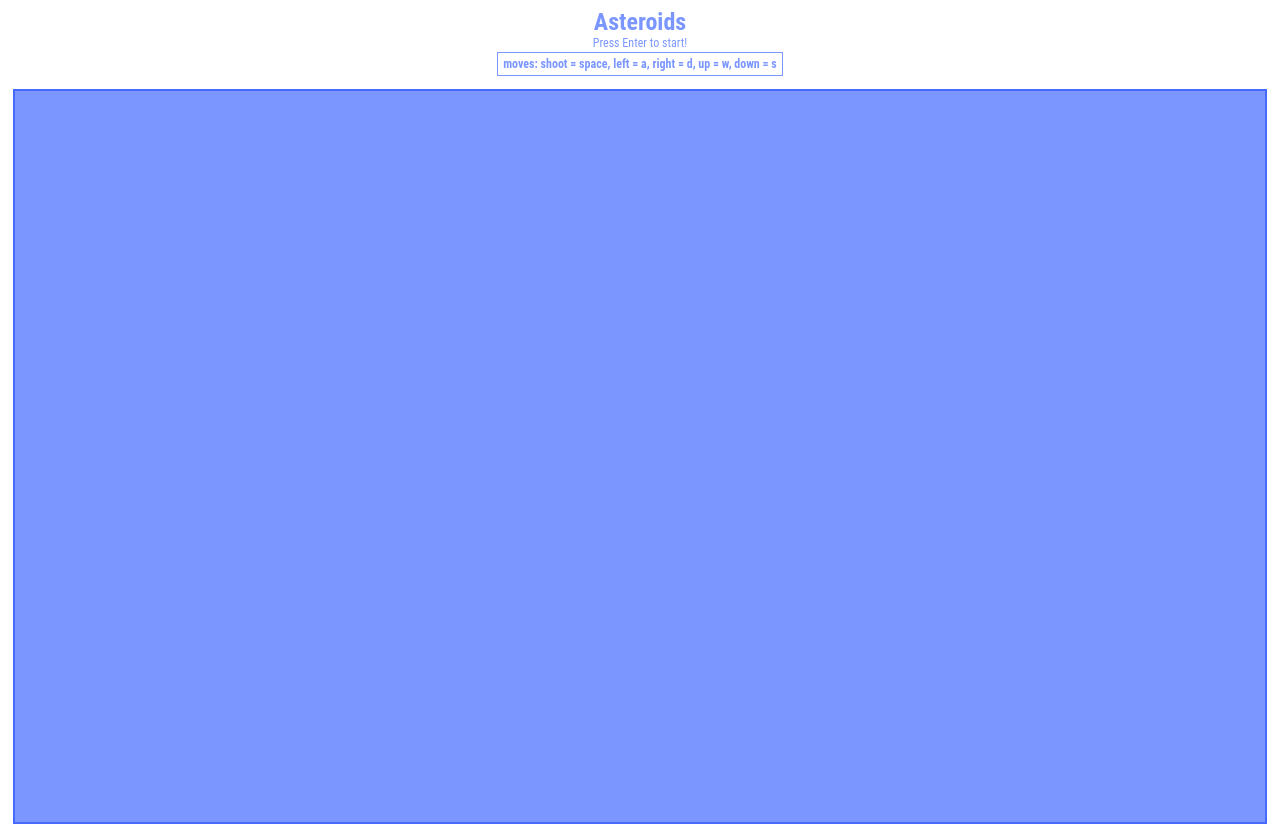
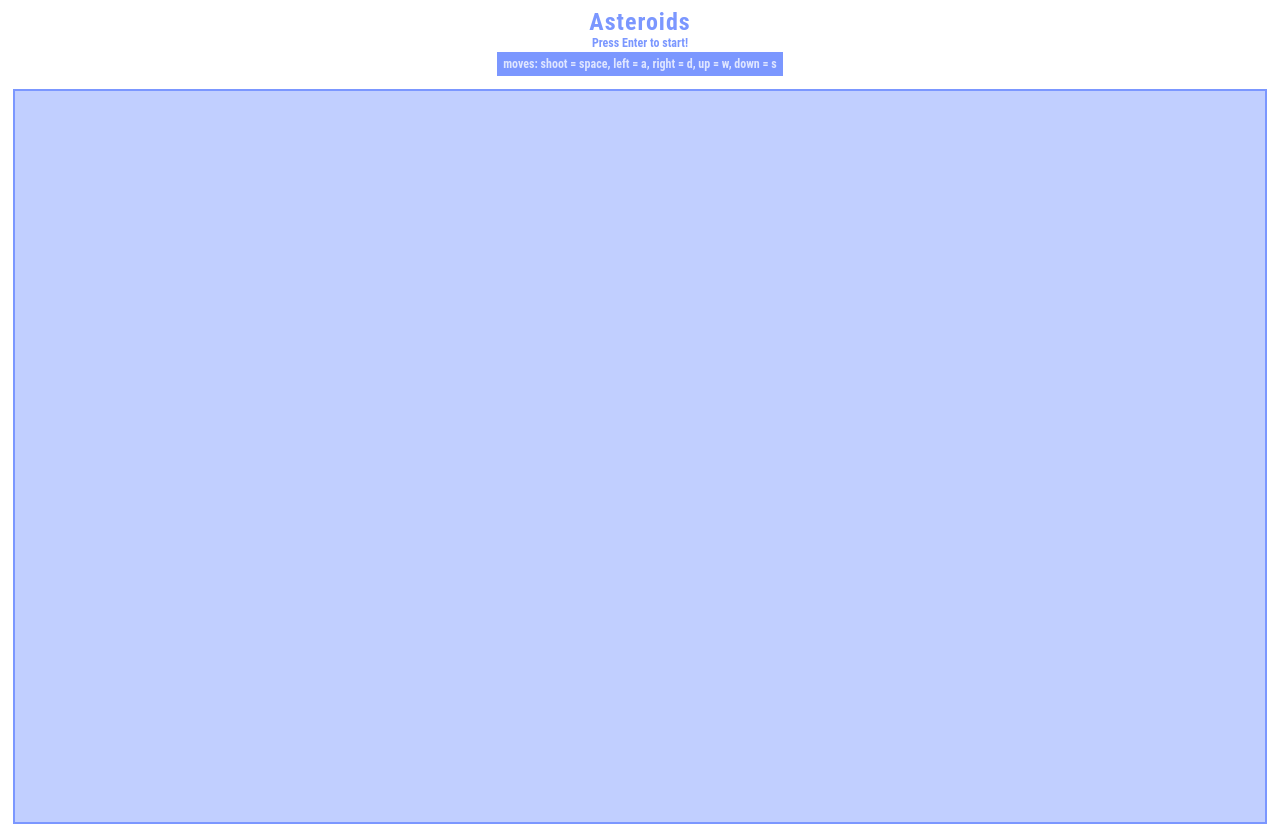
Before and after one commit to aaaandrea/asteroids, a website built with webpack: page index.html in a window 1280 px wide. Built offline with Linux system fonts and the light colour scheme.

Commit message:
adjust background color for legend

```diff
--- a/app/ship.js
+++ b/app/ship.js
@@ -19,7 +19,8 @@ class Ship extends MovingObject {
   constructor(options) {
     options.radius = Ship.RADIUS;
     options.vel = options.vel || [0, 0];
-    options.color = options.color || randomColor();
+    // options.color = options.color || randomColor();
+    options.color = options.color || "#FE8E83";
     // options.theta = 75;
     super(options);
   }
--- a/css/main.css
+++ b/css/main.css
@@ -20,6 +20,7 @@
   align-items: center;
   font-size: 24px;
   font-weight: bold;
+  letter-spacing: 1px;
   /*border: 1px solid red;*/
 }
 
@@ -28,6 +29,7 @@
   justify-content: center;
   margin: 3px;
   font-size: 12px;
+  font-weight: bold;
   /*border: 1px solid red;*/
 }
 
@@ -39,6 +41,8 @@
   font-size: 12px;
   font-weight: bold;
   padding: 5px;
+  background: #7B97FF;
+  color: #DFE6FF;
   border: 1px solid #7B97FF;
 }
 
@@ -47,6 +51,6 @@
   justify-content: center;
   align-items: center;
   margin: 1%;
-  background: #7B97FF;
-  border: #466AFB 2px solid
+  background: #C1CFFF;
+  border: #7B97FF 2px solid
 }
```
Also changed, not shown: dist/bundle.js.
